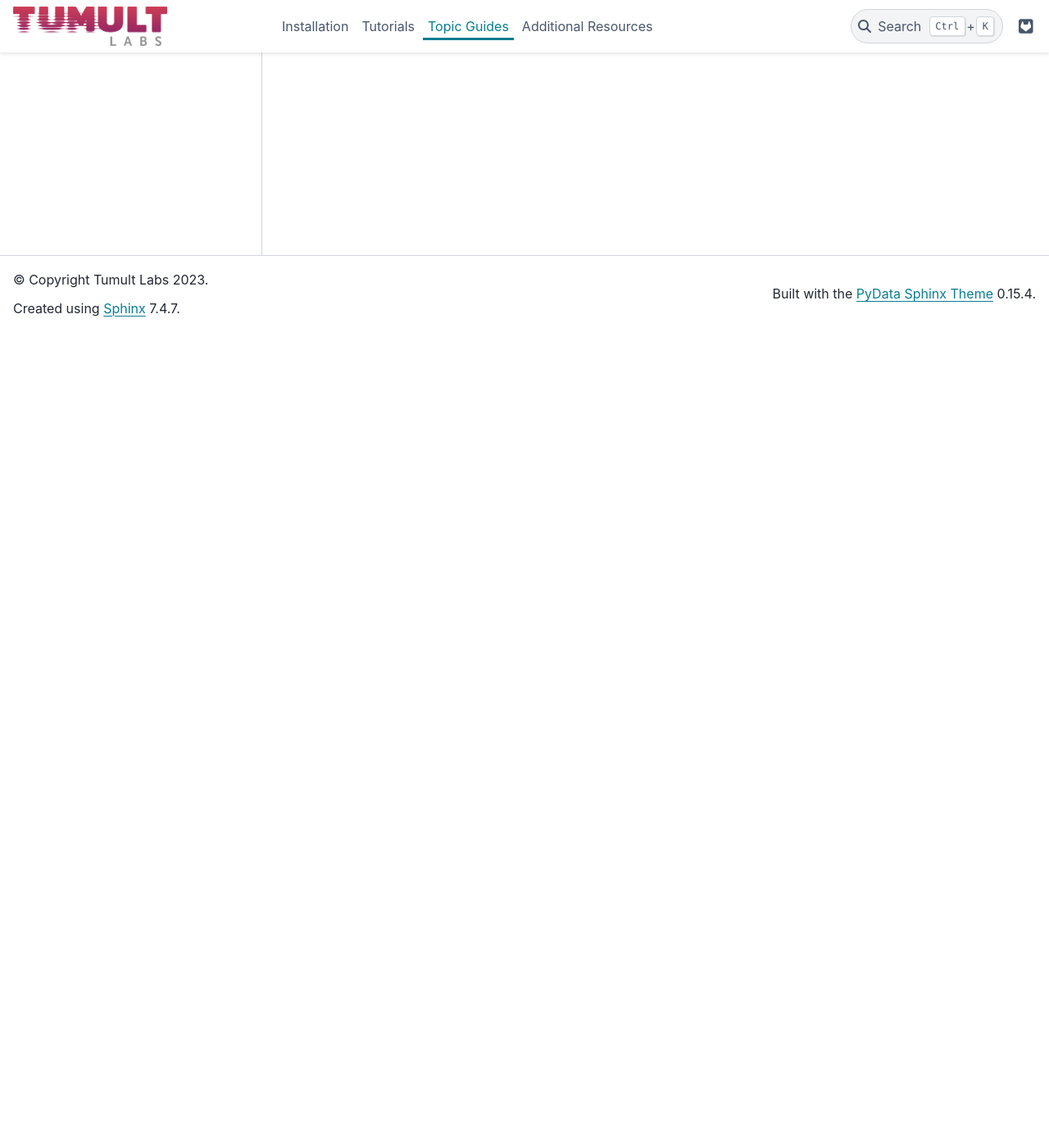
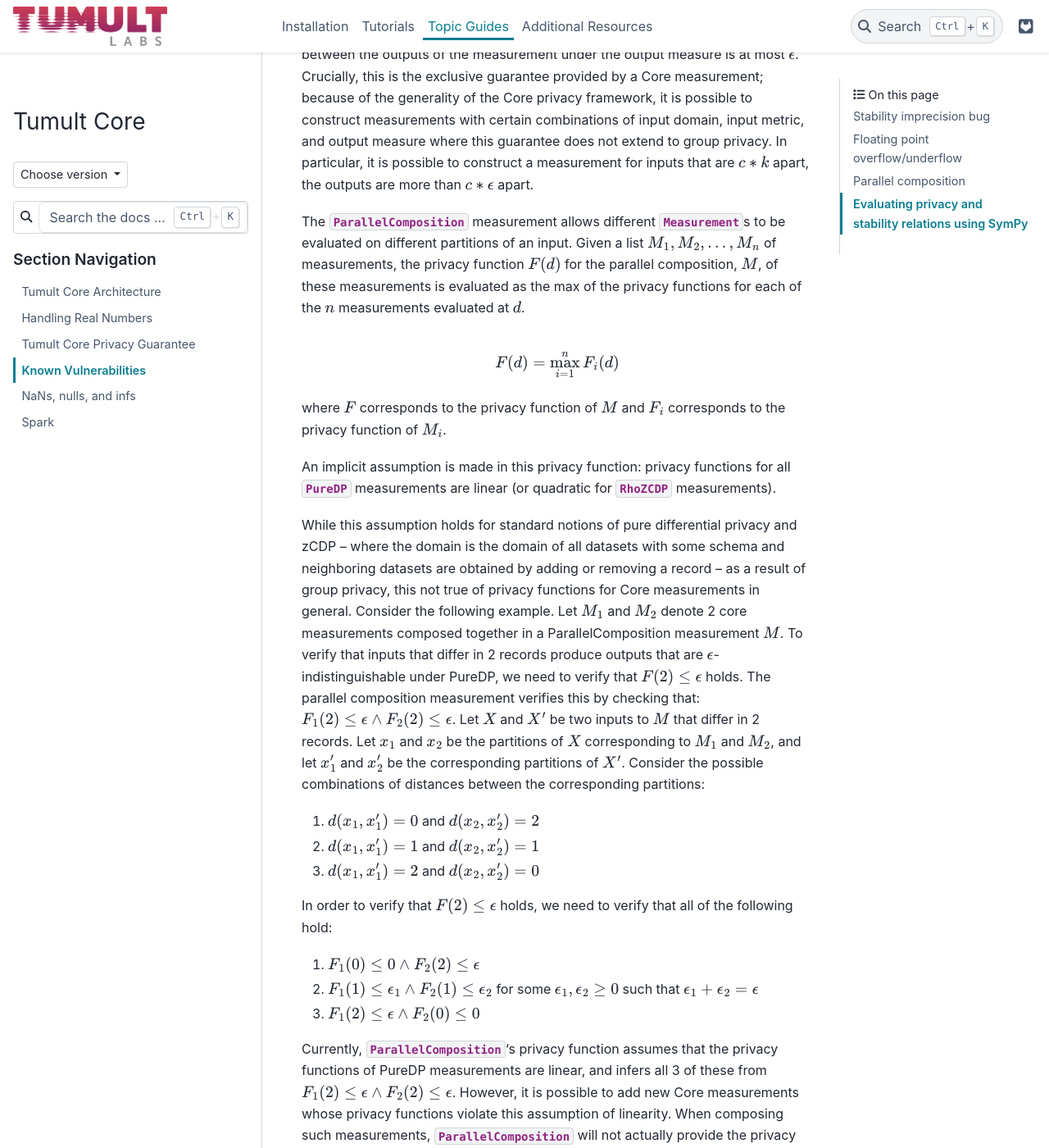
Before and after one commit to opendp/tumult-core, a Sphinx documentation site: the page built from doc/topic-guides/known-vulnerabilities.rst, in a window 1280 px wide and 1400 px high, scrolled down 995 px. Shown: the whole window at 82% size. Built offline with Sphinx 7.4.7 and the PyData theme 0.15.4, drawn with Linux system fonts in a browser that asks for light colours; pages that are not in the unit, such as notebooks, are missing from menus; cross-references to code outside the pages are shown as plain code; some of the changed text lies outside the part shown.

Commit message:
Add documentation for parallel composition and SymPy vulnerabilities
Adds sections describing known vulnerabilities in Parallel Composition and the use of SymPy

Link to Issue: N/A

### For the Assignee:
- [x] Update the UNRELEASED sections of the changelogs for each project modified,
        or explain in the MR description why no updates were necessary.

### For the Reviewer:
- [ ] Confirm that an Issue is linked, if applicable.
- [ ] Confirm that the assignee updated relevant changelogs or provided appropriate
    justification as to why no updates were necessary.

This template lives [here](https://gitlab.com/tumult-labs/core/-/blob/dev/.gitlab/merge_request_templates/default_template.md)

```diff
--- a/CHANGELOG.rst
+++ b/CHANGELOG.rst
@@ -5,6 +5,10 @@
 
 Unreleased
 ----------
+
+Added
+~~~~~
+- Added documentation for known vulnerabilities related to Parallel Composition and the use of SymPy.
 
 0.11.0 - 2023-08-15
 -------------------
--- a/doc/topic-guides/known-vulnerabilities.rst
+++ b/doc/topic-guides/known-vulnerabilities.rst
@@ -33,3 +33,66 @@
 or underflow can only happen when the number of values summed is more than
 :math:`2^{52}`. We expect users to hit performance bottlenecks before this
 happens.
+
+Parallel composition
+--------------------
+
+:class:`~.Measurement`\ s in Tumult Core provide privacy guarantees in the form of privacy
+functions and relations (See :ref:`privacy-guarantee` for more details). Let :math:`M` be
+a Core measurement and :math:`f` be its privacy function. If :math:`f(k) = \epsilon` then for any pair of inputs that are
+at most :math:`k`-apart under the input metric, the distance between the outputs of the measurement
+under the output measure is at most :math:`\epsilon`. Crucially, this is the exclusive guarantee provided
+by a Core measurement; because of the generality of the Core privacy framework, it is possible to construct measurements with certain combinations of input domain, input metric, and output measure where this guarantee does not extend to group privacy. In particular, it is possible to construct a measurement for
+inputs that are :math:`c*k` apart, the outputs are more than :math:`c*\epsilon` apart.
+
+The :class:`~.ParallelComposition` measurement allows different :class:`~.Measurement`\ s to be evaluated on different
+partitions of an input. Given a list :math:`M_1, M_2, ..., M_n` of measurements, the privacy function :math:`F(d)` for the
+parallel composition, :math:`M`, of these measurements is evaluated as the max of the privacy functions for
+each of the :math:`n` measurements evaluated at :math:`d`.
+
+.. math::
+    F(d) = \max_{i=1}^n F_i(d)
+
+where :math:`F` corresponds to the privacy function of :math:`M` and :math:`F_i` corresponds to the privacy function of :math:`M_i`.
+
+An implicit assumption is made in this privacy function:
+privacy functions for all :class:`~.PureDP` measurements are linear (or quadratic for :class:`~.RhoZCDP` measurements).
+
+While this assumption holds for standard notions of pure differential privacy and zCDP -- where the domain is the domain of all datasets with some schema and neighboring datasets are obtained by adding or removing a record -- as a result of group privacy, this not true of privacy functions for Core measurements in general. Consider the following example.
+Let :math:`M_1` and :math:`M_2` denote 2 core measurements composed together in a ParallelComposition measurement
+:math:`M`. To verify that inputs that differ in 2 records produce outputs that are :math:`\epsilon`-indistinguishable
+under PureDP, we need to verify that
+:math:`F(2) \leq \epsilon` holds. The parallel composition measurement verifies this by checking that:
+:math:`F_1(2) \leq \epsilon \wedge F_2(2) \leq \epsilon`.
+Let :math:`X` and :math:`X'` be two inputs to :math:`M` that differ in 2 records. Let :math:`x_1` and :math:`x_2` be the partitions
+of :math:`X` corresponding to :math:`M_1` and :math:`M_2`, and let :math:`x_1'` and :math:`x_2'` be the corresponding partitions of :math:`X'`.
+Consider the possible combinations of distances between the corresponding partitions:
+
+1. :math:`d(x_1, x_1') = 0` and :math:`d(x_2, x_2') = 2`
+2. :math:`d(x_1, x_1') = 1` and :math:`d(x_2, x_2') = 1`
+3. :math:`d(x_1, x_1') = 2` and :math:`d(x_2, x_2') = 0`
+
+In order to verify that :math:`F(2) \leq \epsilon` holds, we need to verify that all of the following hold:
+
+1. :math:`F_1(0) \leq 0 \wedge F_2(2) \leq \epsilon`
+2. :math:`F_1(1) \leq \epsilon_1 \wedge F_2(1) \leq \epsilon_2` for some :math:`\epsilon_1, \epsilon_2 \geq 0` such that :math:`\epsilon_1 + \epsilon_2 = \epsilon`
+3. :math:`F_1(2) \leq \epsilon \wedge F_2(0) \leq 0`
+
+Currently, :class:`~.ParallelComposition`\ 's privacy function assumes that the privacy functions of PureDP measurements are
+linear, and infers all 3 of these from :math:`F_1(2) \leq \epsilon \wedge F_2(2) \leq \epsilon`. However, it is possible to
+add new Core measurements whose privacy functions violate this assumption of linearity. When composing such measurements, :class:`~.ParallelComposition`
+will not actually provide the privacy guarantee it claims. Note that no existing Core component violates the implicit assumption made by
+the privacy function of :class:`~.ParallelComposition`.
+
+
+Evaluating privacy and stability relations using SymPy
+------------------------------------------------------
+
+Tumult Core uses `SymPy <https://www.sympy.org/>`_ to evaluate privacy and stability
+relations for all measurements and transformations. Real numbers are represented using symbolic expressions,
+and inequalities relevant to evaluating the privacy relation of a measurement for a given
+pair of inputs are solved using SymPy. In most cases, these inequalities are evaluated analytically;
+however, this isn't always possible and SymPy occassionally resorts to numerical methods of
+approximating the expressions. In such cases, SymPy does not provide any correctness guarantees.
+In some cases, SymPy may fail to solve the inequality altogether, making it
+impossible to verify the privacy properties of Core measurements.
```
